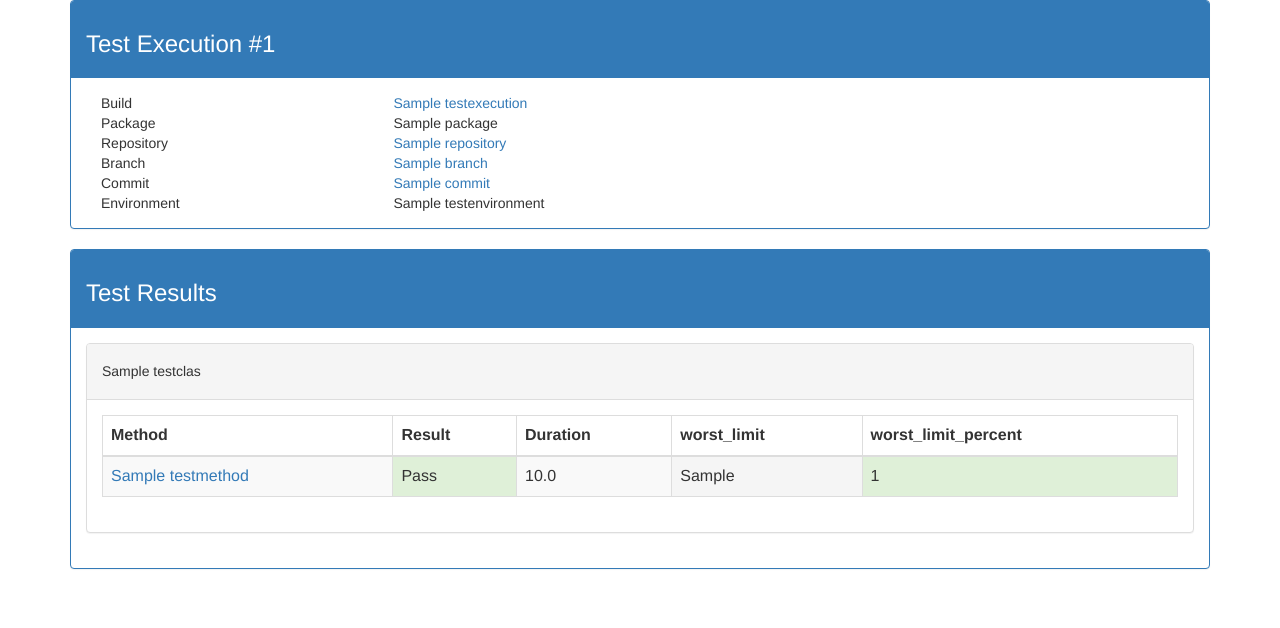
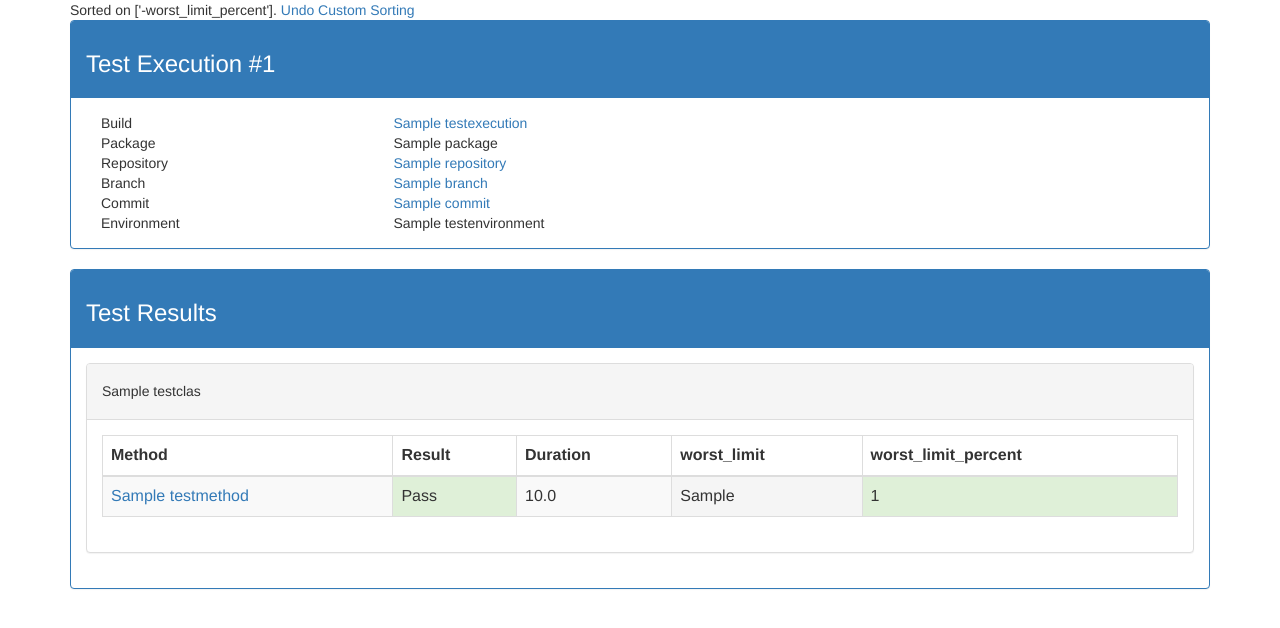
Before and after one commit to joeyweaver/CumulusCI-ApexTestsDB, a Django app: a page that uses testresults/templates/testresults/testexecution_detail.html in a window 1280 px wide. Shown: the top 628 px of the page. Run offline with Django 3.2, Linux system fonts and the light colour scheme; tables that the repository leaves empty hold one stand-in row (values such as "Sample post"); some libraries are stand-ins or nearby versions.

Commit message:
- Added link to switch between sorted by class/method vs worst limit   percent - Added id column to /executions with a link to execution detail view

```diff
--- a/testresults/templates/testresults/testexecution_detail.html
+++ b/testresults/templates/testresults/testexecution_detail.html
@@ -9,6 +9,12 @@
 {% bootstrap_messages %}
 
 <div class="container">
+  {% if custom_sort %}
+    Sorted on {{ sort }}.  <a href="/executions/{{ execution.id }}">Undo Custom Sorting</a>
+  {% else %}
+    <a href="/executions/{{ execution.id }}?sort=-worst_limit_percent&columns=worst_limit,worst_limit_percent">Sort by worst percent used</a>
+  {% endif %}
+
   <div class="panel panel-primary">
     <div class="panel-heading">
       <h3>Test Execution #{{ execution.id }}</h3>
--- a/testresults/templates/testresults/testexecutions_list.html
+++ b/testresults/templates/testresults/testexecutions_list.html
@@ -17,6 +17,7 @@
       <table class="table table-striped table-bordered">
         <thead>
           <tr>
+            <th>Id</th>
             <th>Package</th>
             <th>Build</th>
             <th>Repository</th>
@@ -28,6 +29,7 @@
         <tbody>
         {% for execution in executions %}
           <tr>
+            <td><a href="/executions/{{ execution.id }}">{{ execution.id }}</a></td>
             <td>{{ execution.package.name }}</a></td>
             <td><a href="{{ execution.build_url }}">{{ execution.build_name }}</a></td>
             <td><a href="{{ execution.repository.url }}">{{ execution.repository.name }}</a></td>
--- a/testresults/views.py
+++ b/testresults/views.py
@@ -103,6 +103,9 @@ def testexecution_detail(request, execution_id):
        results_by_class.append({'class': last_class, 'results': current_class_results})
 
     data['results_by_class'] = results_by_class
+    data['sort'] = sort
+    data['custom_sort'] = custom_sort
+    data['columns'] = columns
 
 
     context = RequestContext(request, data)
```
